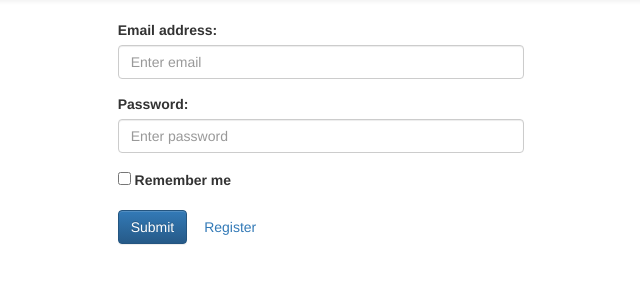
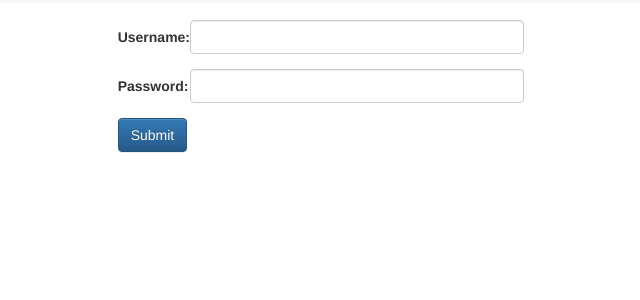
Before and after one commit to DenislavBelchev92/Lost, a Django app: page /login/ in a window 1280 px wide. Shown: the part 52-352 px from the top of the page, without its empty margins (319-959 px from the left). Run offline with Django 3.2, Linux system fonts and the light colour scheme; some libraries are stand-ins or nearby versions.

Commit message:
UPgrade login form and backend

```diff
--- /dev/null
+++ b/src/apps/mainpage/forms.py
@@ -0,0 +1,6 @@
+from django.db import models
+from django import forms
+
+class LoginForm(forms.Form):
+    username = forms.CharField(label='Username', max_length=10, widget=forms.TextInput(attrs={'class': 'form-control'}))
+    password = forms.CharField(label='Password', max_length=10, widget=forms.PasswordInput(attrs={'class': 'form-control '}))
--- /dev/null
+++ b/src/apps/mainpage/templatetags/custom_tags.py
@@ -0,0 +1,11 @@
+from django import template
+import pprint
+pp = pprint.PrettyPrinter(indent=4)
+
+register = template.Library()
+
+@register.filter(is_safe=True, name='form_label_with_classes')
+def form_label_with_classes(tag, arg):
+    return tag.label_tag(attrs={'class': arg })
+
+register.filter('form_label_with_classes', form_label_with_classes)
--- a/src/apps/mainpage/urls.py
+++ b/src/apps/mainpage/urls.py
@@ -6,6 +6,7 @@ app_name = 'mainpage'
 urlpatterns = [
     path('', views.index, name='index'),
     path('login/', views.login, name='login'),
+    path('login/logedin', views.login, name='logedin'),
     path('register/', views.register, name='register'),
 
 ]
--- a/src/apps/mainpage/views.py
+++ b/src/apps/mainpage/views.py
@@ -1,5 +1,6 @@
 from django.shortcuts import render
-from django.http import HttpResponse
+from django.http import HttpResponse, HttpResponseRedirect
+from .forms import LoginForm
 
 def index(request):
     context = {
@@ -8,11 +9,19 @@ def index(request):
     return HttpResponse(render(request, 'mainpage/index.html', context))
 
 def login(request):
-    context = {
-        'login_page': "TRUE",
-
-    }
-    return HttpResponse(render(request, 'login/login.html', context))
+    if request.method == 'POST':
+        form = LoginForm(request.POST)
+        if form.is_valid():
+            context = {
+                'loged_in': "TRUE",
+                'text': "loged_in",
+            }
+            return HttpResponse(render(request, 'mainpage/index.html', context))
+        else:
+            print('BAD VALUES PASSED')
+    else:
+        form = LoginForm()
+        return HttpResponse(render(request, 'login/login.html', {'form' : form}))
 
 def register(request):
     context = {
--- a/src/templates/login/index.html
+++ b/src/templates/login/index.html
@@ -1,28 +1,26 @@
 {% extends "base/index.html" %}
+{% load custom_tags %}
 
 {% block title %} Title {% endblock %}
 
 {% block main %}
 <div class="row">
     <div class="col-md-4 col-md-offset-4">
-        <form action="/action_page.php">
+        <form action="/login/" method="POST" class="form-horizontal">
+            {% csrf_token %}
+            {% for field in form %}
                 <div class="form-group">
-            <label for="email">Email address:</label>
-            <input type="email" class="form-control" placeholder="Enter email" id="email">
+                    {{ field.errors }}
+                    {{ field|form_label_with_classes:"control-label col-sm-2"}}
+                    <div class="col-sm-10">
+                        {{ field }}
                     </div>
-        <div class="form-group">
-            <label for="pwd">Password:</label>
-            <input type="password" class="form-control" placeholder="Enter password" id="pwd">
                 </div>
-        {% if login_page%}
-        <div class="form-group form-check">
-            <label class="form-check-label">
-            <input class="form-check-input" type="checkbox"> Remember me
-            </label>
-        </div>
-        {% endif %}
+            {% endfor %}
+
             <button type="submit" class="btn btn-primary">Submit</button>
-        {% if login_page%}
+
+            {% if login_page %}
             <a href="{% url 'mainpage:register' %}" class="btn btn-link" role="button">Register</a>
             {% endif %}
         </form>
```
Also changed, not shown: src/apps/mainpage/templatetags/__init__.py (added). Lines whose indentation alone changed are shown as unchanged.
